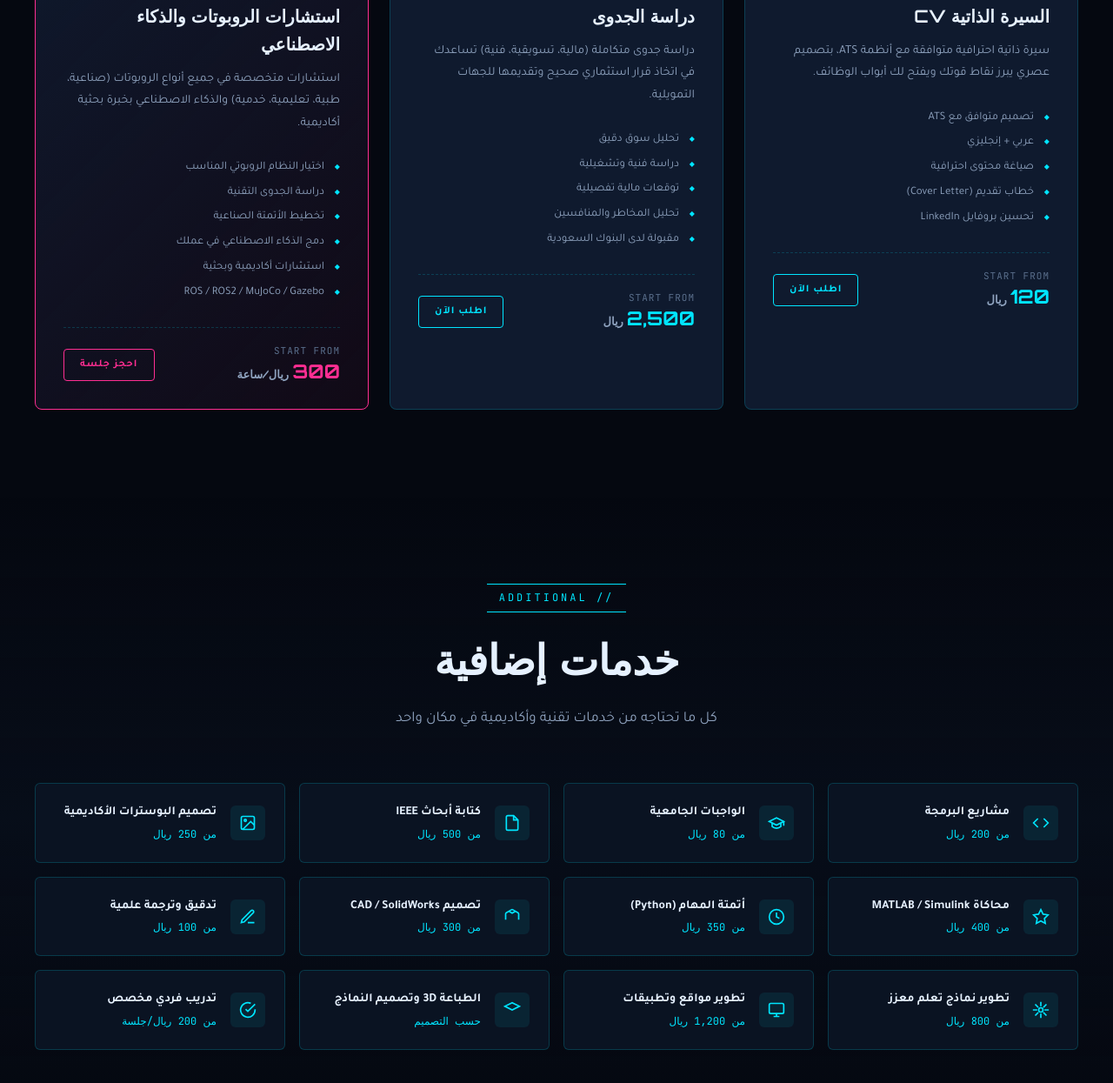
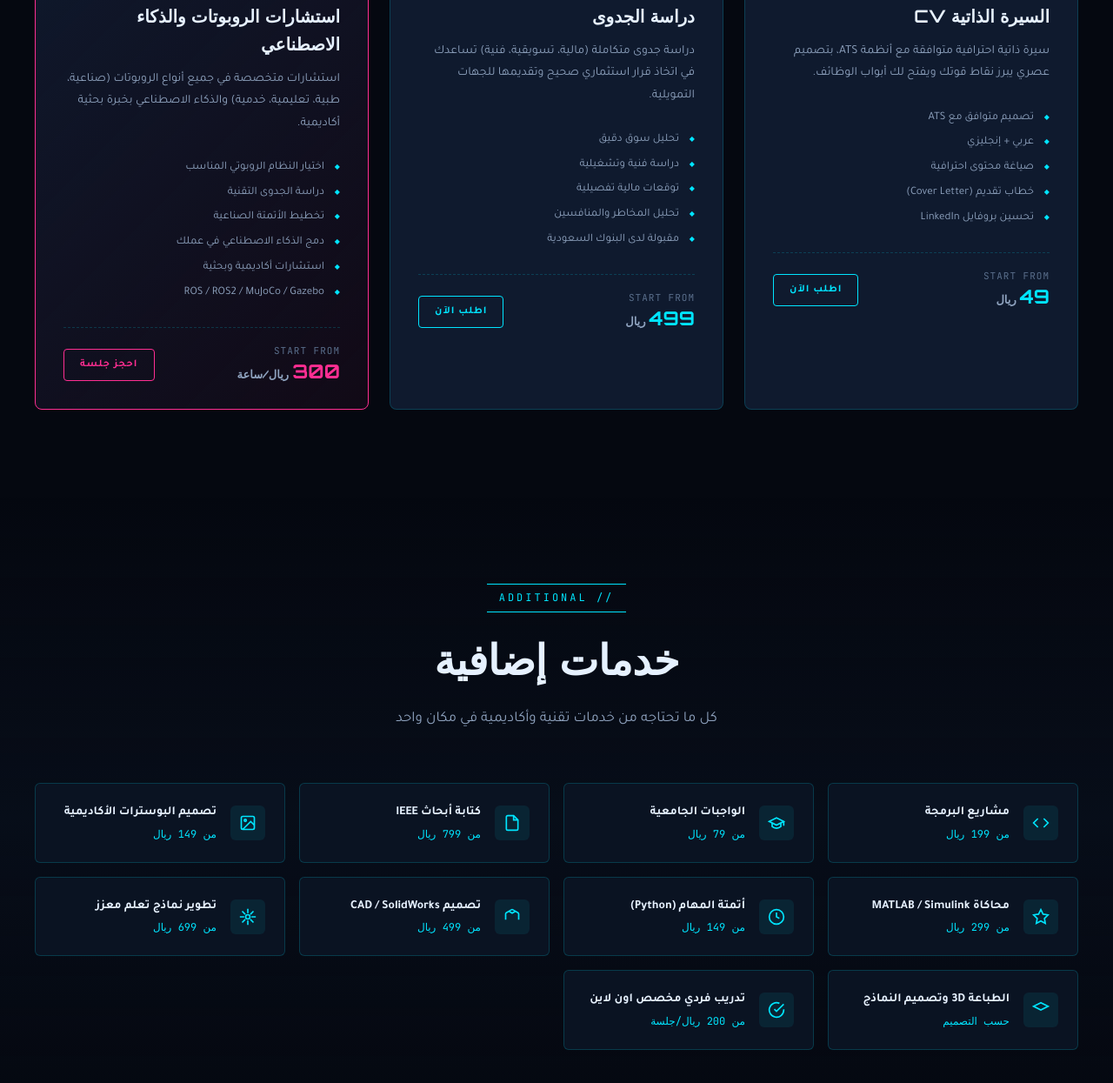
Before and after one commit to drroboticsjca/dr-robotics, a plain HTML site: page index.html in a window 1280 px wide. Shown: the part 3534-4779 px from the top of the page at 87% size. Drawn offline with Linux system fonts and the light colour scheme.

Commit message:
Update index.html

```diff
--- a/index.html
+++ b/index.html
@@ -379,7 +379,7 @@
         <li>تعديلات مجانية حتى الرضا التام</li>
       </ul>
       <div class="service-price">
-        <div><div class="price-label">START FROM</div><div class="price-value">800<span class="price-currency">ريال</span></div></div>
+        <div><div class="price-label">START FROM</div><div class="price-value">3,499<span class="price-currency">ريال</span></div></div>
         <a href="#contact" class="order-btn">اطلب الآن</a>
       </div>
     </div>
@@ -399,7 +399,7 @@
         <li>تكامل مع كاميرات المراقبة الموجودة</li>
       </ul>
       <div class="service-price">
-        <div><div class="price-label">START FROM</div><div class="price-value">3,500<span class="price-currency">ريال</span></div></div>
+        <div><div class="price-label">START FROM</div><div class="price-value">2,499<span class="price-currency">ريال</span></div></div>
         <a href="#contact" class="order-btn">اطلب الآن</a>
       </div>
     </div>
@@ -417,7 +417,7 @@
         <li>Python / R / Power BI / Tableau</li>
       </ul>
       <div class="service-price">
-        <div><div class="price-label">START FROM</div><div class="price-value">500<span class="price-currency">ريال</span></div></div>
+        <div><div class="price-label">START FROM</div><div class="price-value">299<span class="price-currency">ريال</span></div></div>
         <a href="#contact" class="order-btn">اطلب الآن</a>
       </div>
     </div>
@@ -432,10 +432,9 @@
         <li>الرؤية الحاسوبية وتحليل الصور</li>
         <li>روبوتات محادثة (Chatbots) ذكية</li>
         <li>أتمتة المهام المتكررة</li>
-        <li>دمج النماذج في تطبيقاتك</li>
       </ul>
       <div class="service-price">
-        <div><div class="price-label">START FROM</div><div class="price-value">1,500<span class="price-currency">ريال</span></div></div>
+        <div><div class="price-label">START FROM</div><div class="price-value">1,499<span class="price-currency">ريال</span></div></div>
         <a href="#contact" class="order-btn">اطلب الآن</a>
       </div>
     </div>
@@ -453,7 +452,7 @@
         <li>تسليم سريع</li>
       </ul>
       <div class="service-price">
-        <div><div class="price-label">START FROM</div><div class="price-value">150<span class="price-currency">ريال</span></div></div>
+        <div><div class="price-label">START FROM</div><div class="price-value">99<span class="price-currency">ريال</span></div></div>
         <a href="#contact" class="order-btn">اطلب الآن</a>
       </div>
     </div>
@@ -471,7 +470,7 @@
         <li>قوالب جاهزة للاستخدام</li>
       </ul>
       <div class="service-price">
-        <div><div class="price-label">START FROM</div><div class="price-value">100<span class="price-currency">ريال</span></div></div>
+        <div><div class="price-label">START FROM</div><div class="price-value">79<span class="price-currency">ريال</span></div></div>
         <a href="#contact" class="order-btn">اطلب الآن</a>
       </div>
     </div>
@@ -489,7 +488,7 @@
         <li>تحسين بروفايل LinkedIn</li>
       </ul>
       <div class="service-price">
-        <div><div class="price-label">START FROM</div><div class="price-value">120<span class="price-currency">ريال</span></div></div>
+        <div><div class="price-label">START FROM</div><div class="price-value">49<span class="price-currency">ريال</span></div></div>
         <a href="#contact" class="order-btn">اطلب الآن</a>
       </div>
     </div>
@@ -507,7 +506,7 @@
         <li>مقبولة لدى البنوك السعودية</li>
       </ul>
       <div class="service-price">
-        <div><div class="price-label">START FROM</div><div class="price-value">2,500<span class="price-currency">ريال</span></div></div>
+        <div><div class="price-label">START FROM</div><div class="price-value">499<span class="price-currency">ريال</span></div></div>
         <a href="#contact" class="order-btn">اطلب الآن</a>
       </div>
     </div>
@@ -542,18 +541,16 @@
     <p class="section-sub">كل ما تحتاجه من خدمات تقنية وأكاديمية في مكان واحد</p>
   </div>
   <div class="extras-grid">
-    <div class="extra-card"><div class="extra-icon"><svg viewBox="0 0 24 24" fill="none" stroke="currentColor" stroke-width="2"><polyline points="16 18 22 12 16 6"/><polyline points="8 6 2 12 8 18"/></svg></div><div class="extra-text"><h4>مشاريع البرمجة</h4><div class="extra-price">من 200 ريال</div></div></div>
-    <div class="extra-card"><div class="extra-icon"><svg viewBox="0 0 24 24" fill="none" stroke="currentColor" stroke-width="2"><path d="M22 10v6M2 10l10-5 10 5-10 5z"/><path d="M6 12v5c3 3 9 3 12 0v-5"/></svg></div><div class="extra-text"><h4>الواجبات الجامعية</h4><div class="extra-price">من 80 ريال</div></div></div>
-    <div class="extra-card"><div class="extra-icon"><svg viewBox="0 0 24 24" fill="none" stroke="currentColor" stroke-width="2"><path d="M14 2H6a2 2 0 00-2 2v16a2 2 0 002 2h12a2 2 0 002-2V8z"/><polyline points="14 2 14 8 20 8"/></svg></div><div class="extra-text"><h4>كتابة أبحاث IEEE</h4><div class="extra-price">من 500 ريال</div></div></div>
-    <div class="extra-card"><div class="extra-icon"><svg viewBox="0 0 24 24" fill="none" stroke="currentColor" stroke-width="2"><rect x="3" y="3" width="18" height="18" rx="2"/><circle cx="8.5" cy="8.5" r="1.5"/><polyline points="21 15 16 10 5 21"/></svg></div><div class="extra-text"><h4>تصميم البوسترات الأكاديمية</h4><div class="extra-price">من 250 ريال</div></div></div>
-    <div class="extra-card"><div class="extra-icon"><svg viewBox="0 0 24 24" fill="none" stroke="currentColor" stroke-width="2"><polygon points="12 2 15.09 8.26 22 9.27 17 14.14 18.18 21.02 12 17.77 5.82 21.02 7 14.14 2 9.27 8.91 8.26 12 2"/></svg></div><div class="extra-text"><h4>محاكاة MATLAB / Simulink</h4><div class="extra-price">من 400 ريال</div></div></div>
-    <div class="extra-card"><div class="extra-icon"><svg viewBox="0 0 24 24" fill="none" stroke="currentColor" stroke-width="2"><circle cx="12" cy="12" r="10"/><polyline points="12 6 12 12 16 14"/></svg></div><div class="extra-text"><h4>أتمتة المهام (Python)</h4><div class="extra-price">من 350 ريال</div></div></div>
-    <div class="extra-card"><div class="extra-icon"><svg viewBox="0 0 24 24" fill="none" stroke="currentColor" stroke-width="2"><path d="M21 16V8a2 2 0 00-1-1.73l-7-4a2 2 0 00-2 0l-7 4A2 2 0 003 8v8"/><polyline points="7.5 4.21 12 6.81 16.5 4.21"/></svg></div><div class="extra-text"><h4>تصميم CAD / SolidWorks</h4><div class="extra-price">من 300 ريال</div></div></div>
-    <div class="extra-card"><div class="extra-icon"><svg viewBox="0 0 24 24" fill="none" stroke="currentColor" stroke-width="2"><path d="M12 20h9M16.5 3.5a2.121 2.121 0 013 3L7 19l-4 1 1-4L16.5 3.5z"/></svg></div><div class="extra-text"><h4>تدقيق وترجمة علمية</h4><div class="extra-price">من 100 ريال</div></div></div>
-    <div class="extra-card"><div class="extra-icon"><svg viewBox="0 0 24 24" fill="none" stroke="currentColor" stroke-width="2"><circle cx="12" cy="12" r="3"/><path d="M12 1v6M12 17v6M4.22 4.22l4.24 4.24M15.54 15.54l4.24 4.24M1 12h6M17 12h6M4.22 19.78l4.24-4.24M15.54 8.46l4.24-4.24"/></svg></div><div class="extra-text"><h4>تطوير نماذج تعلم معزز</h4><div class="extra-price">من 800 ريال</div></div></div>
-    <div class="extra-card"><div class="extra-icon"><svg viewBox="0 0 24 24" fill="none" stroke="currentColor" stroke-width="2"><rect x="2" y="3" width="20" height="14" rx="2"/><path d="M8 21h8M12 17v4"/></svg></div><div class="extra-text"><h4>تطوير مواقع وتطبيقات</h4><div class="extra-price">من 1,200 ريال</div></div></div>
+    <div class="extra-card"><div class="extra-icon"><svg viewBox="0 0 24 24" fill="none" stroke="currentColor" stroke-width="2"><polyline points="16 18 22 12 16 6"/><polyline points="8 6 2 12 8 18"/></svg></div><div class="extra-text"><h4>مشاريع البرمجة</h4><div class="extra-price">من 199 ريال</div></div></div>
+    <div class="extra-card"><div class="extra-icon"><svg viewBox="0 0 24 24" fill="none" stroke="currentColor" stroke-width="2"><path d="M22 10v6M2 10l10-5 10 5-10 5z"/><path d="M6 12v5c3 3 9 3 12 0v-5"/></svg></div><div class="extra-text"><h4>الواجبات الجامعية</h4><div class="extra-price">من 79 ريال</div></div></div>
+    <div class="extra-card"><div class="extra-icon"><svg viewBox="0 0 24 24" fill="none" stroke="currentColor" stroke-width="2"><path d="M14 2H6a2 2 0 00-2 2v16a2 2 0 002 2h12a2 2 0 002-2V8z"/><polyline points="14 2 14 8 20 8"/></svg></div><div class="extra-text"><h4>كتابة أبحاث IEEE</h4><div class="extra-price">من 799 ريال</div></div></div>
+    <div class="extra-card"><div class="extra-icon"><svg viewBox="0 0 24 24" fill="none" stroke="currentColor" stroke-width="2"><rect x="3" y="3" width="18" height="18" rx="2"/><circle cx="8.5" cy="8.5" r="1.5"/><polyline points="21 15 16 10 5 21"/></svg></div><div class="extra-text"><h4>تصميم البوسترات الأكاديمية</h4><div class="extra-price">من 149 ريال</div></div></div>
+    <div class="extra-card"><div class="extra-icon"><svg viewBox="0 0 24 24" fill="none" stroke="currentColor" stroke-width="2"><polygon points="12 2 15.09 8.26 22 9.27 17 14.14 18.18 21.02 12 17.77 5.82 21.02 7 14.14 2 9.27 8.91 8.26 12 2"/></svg></div><div class="extra-text"><h4>محاكاة MATLAB / Simulink</h4><div class="extra-price">من 299 ريال</div></div></div>
+    <div class="extra-card"><div class="extra-icon"><svg viewBox="0 0 24 24" fill="none" stroke="currentColor" stroke-width="2"><circle cx="12" cy="12" r="10"/><polyline points="12 6 12 12 16 14"/></svg></div><div class="extra-text"><h4>أتمتة المهام (Python)</h4><div class="extra-price">من 149 ريال</div></div></div>
+    <div class="extra-card"><div class="extra-icon"><svg viewBox="0 0 24 24" fill="none" stroke="currentColor" stroke-width="2"><path d="M21 16V8a2 2 0 00-1-1.73l-7-4a2 2 0 00-2 0l-7 4A2 2 0 003 8v8"/><polyline points="7.5 4.21 12 6.81 16.5 4.21"/></svg></div><div class="extra-text"><h4>تصميم CAD / SolidWorks</h4><div class="extra-price">من 499 ريال</div></div></div>
+    <div class="extra-card"><div class="extra-icon"><svg viewBox="0 0 24 24" fill="none" stroke="currentColor" stroke-width="2"><circle cx="12" cy="12" r="3"/><path d="M12 1v6M12 17v6M4.22 4.22l4.24 4.24M15.54 15.54l4.24 4.24M1 12h6M17 12h6M4.22 19.78l4.24-4.24M15.54 8.46l4.24-4.24"/></svg></div><div class="extra-text"><h4>تطوير نماذج تعلم معزز</h4><div class="extra-price">من 699 ريال</div></div></div>
     <div class="extra-card"><div class="extra-icon"><svg viewBox="0 0 24 24" fill="none" stroke="currentColor" stroke-width="2"><path d="M12 2L2 7l10 5 10-5-10-5z"/></svg></div><div class="extra-text"><h4>الطباعة 3D وتصميم النماذج</h4><div class="extra-price">حسب التصميم</div></div></div>
-    <div class="extra-card"><div class="extra-icon"><svg viewBox="0 0 24 24" fill="none" stroke="currentColor" stroke-width="2"><path d="M22 11.08V12a10 10 0 11-5.93-9.14"/><polyline points="22 4 12 14.01 9 11.01"/></svg></div><div class="extra-text"><h4>تدريب فردي مخصص</h4><div class="extra-price">من 200 ريال/جلسة</div></div></div>
+    <div class="extra-card"><div class="extra-icon"><svg viewBox="0 0 24 24" fill="none" stroke="currentColor" stroke-width="2"><path d="M22 11.08V12a10 10 0 11-5.93-9.14"/><polyline points="22 4 12 14.01 9 11.01"/></svg></div><div class="extra-text"><h4> تدريب فردي مخصص اون لاين</h4><div class="extra-price">من 200 ريال/جلسة</div></div></div>
   </div>
 </section>
 
```
